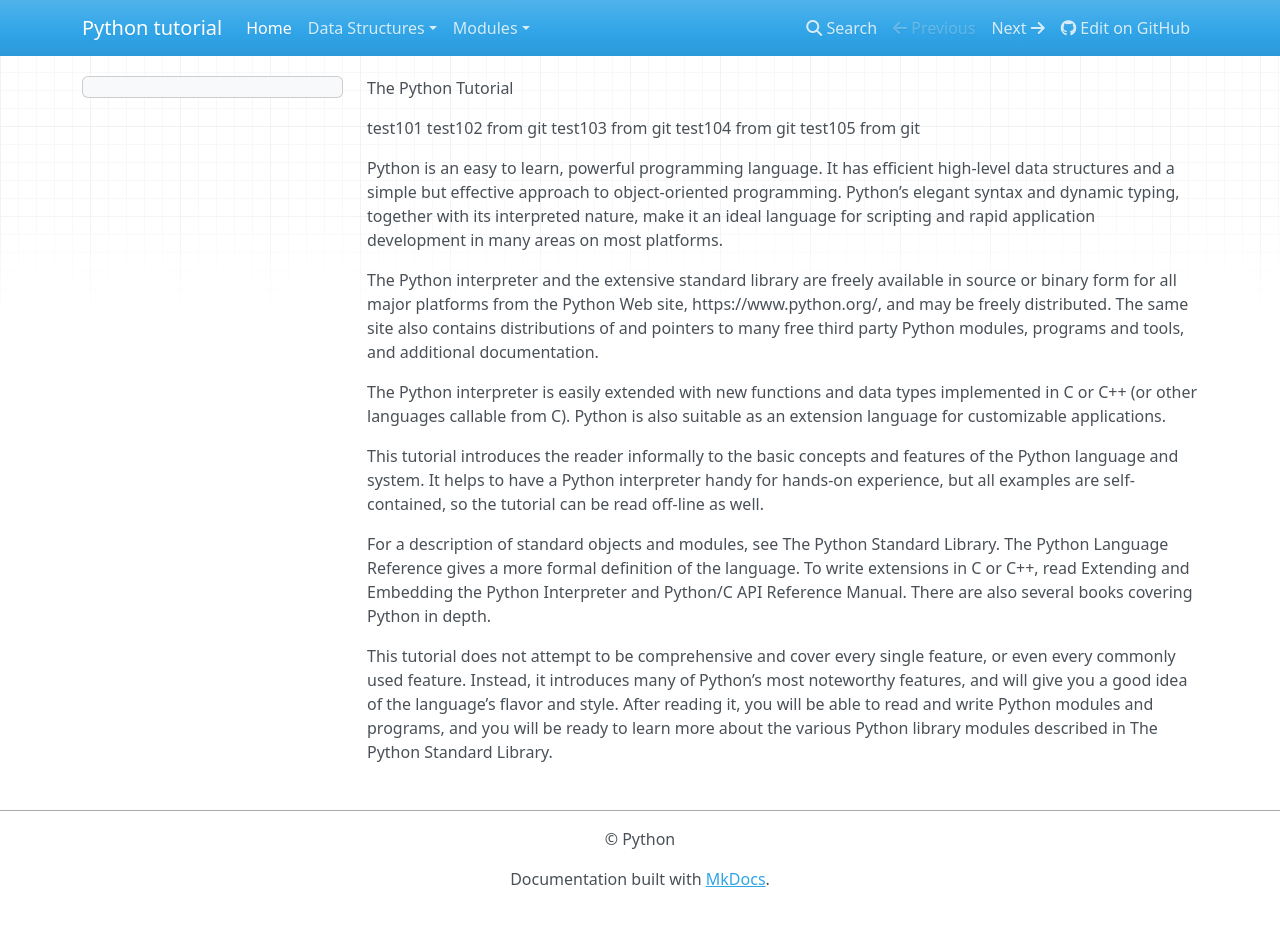
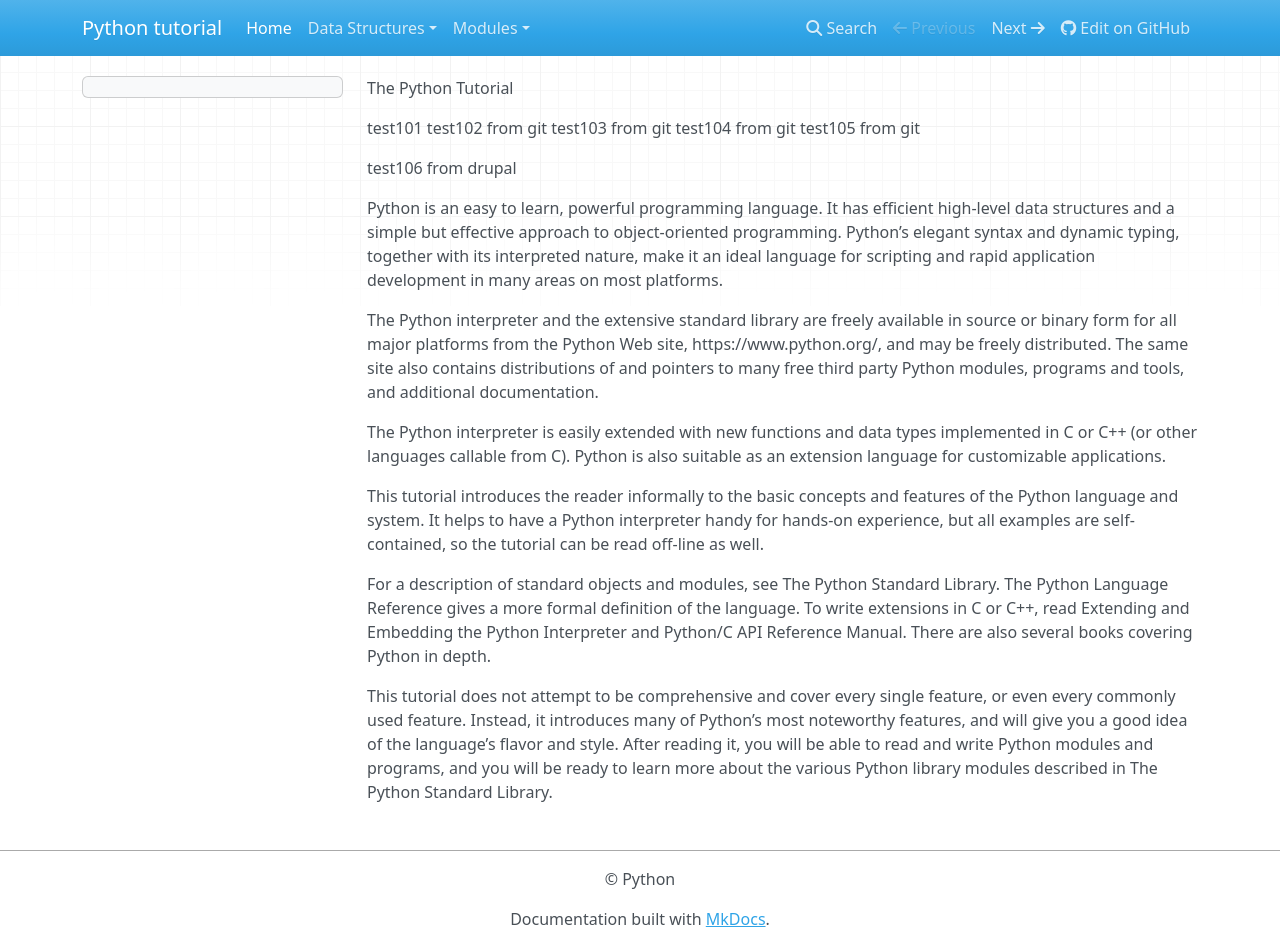
Before and after one commit to maplefu0602/doc-demo, an MkDocs documentation site: the page built from docs/index.md, in a window 1280 px wide and 947 px high. Built offline with MkDocs 1.6.1, drawn with Linux system fonts in a browser that asks for light colours; nearby versions of some CDN libraries; old or Windows-style settings are respelled for this version of MkDocs.

Commit message:
update content from book

```diff
--- a/docs/index.md
+++ b/docs/index.md
@@ -5,6 +5,10 @@ test102 from git
 test103 from git
 test104 from git
 test105 from git
+
+
+test106 from drupal
+
 
 
 Python is an easy to learn, powerful programming language. It has efficient high-level data structures and a simple but effective approach to object-oriented programming. Python’s elegant syntax and dynamic typing, together with its interpreted nature, make it an ideal language for scripting and rapid application development in many areas on most platforms.
```
